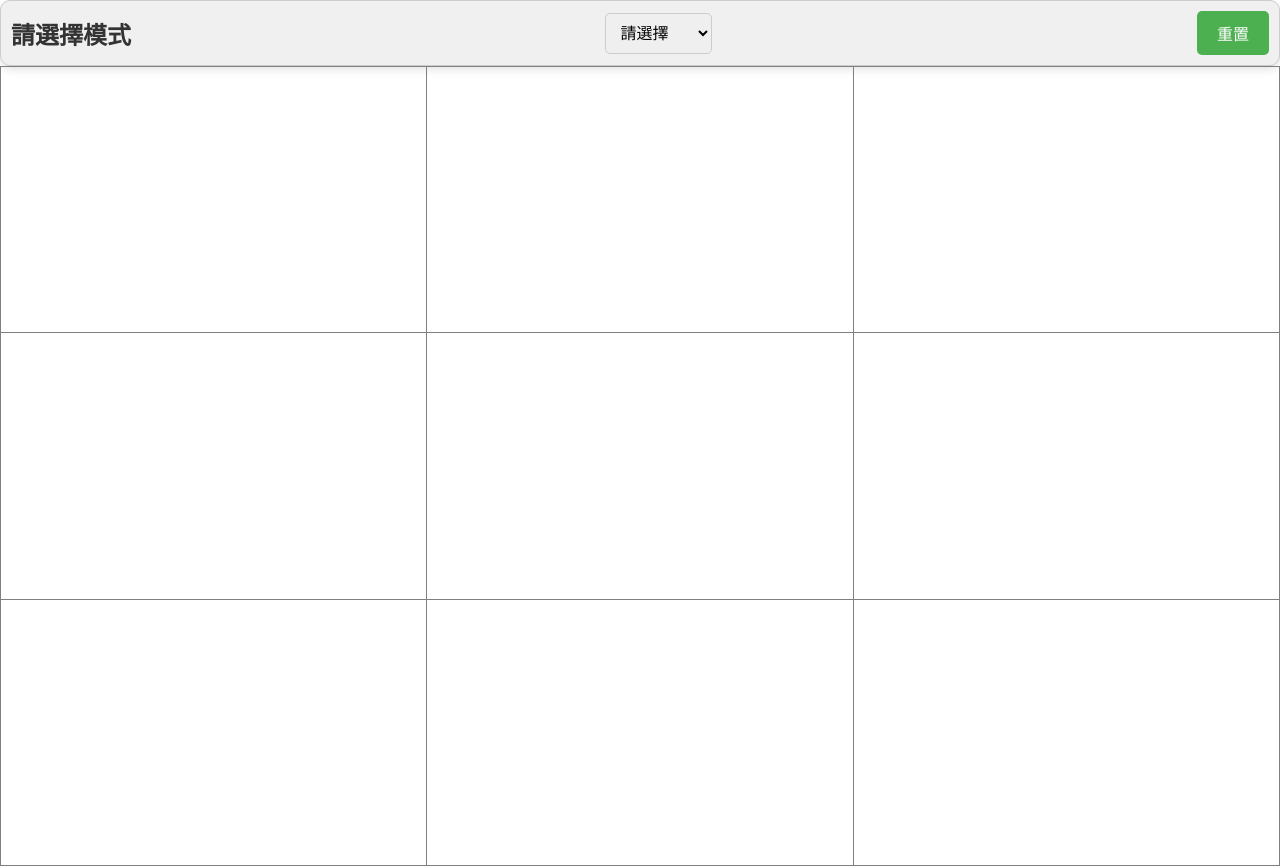
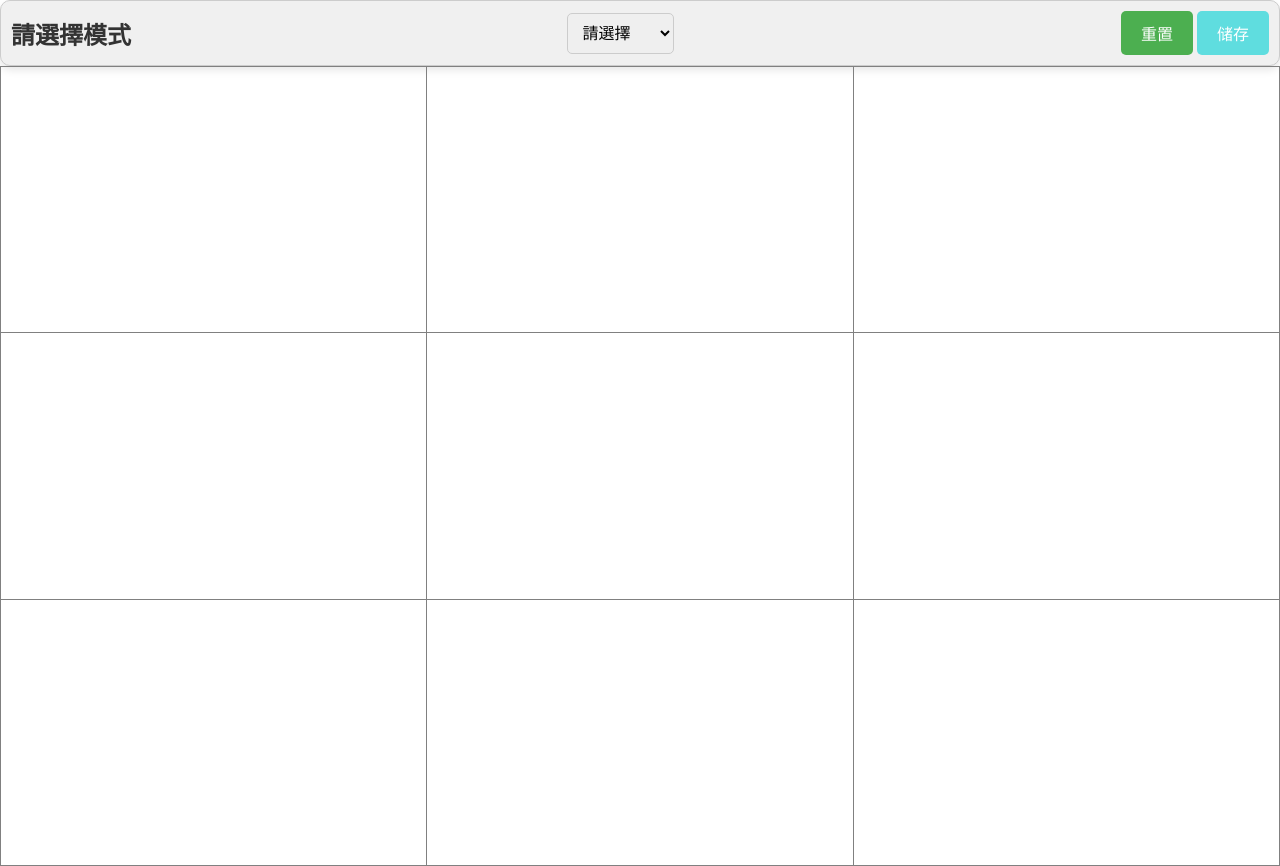
Before and after one commit to aico-confs/AI_TicTacToe, a Flask app: page / in a window 1280 px wide. Run offline with Flask 3, Linux system fonts and the light colour scheme; parts of the project's set-up code (start-up, migrations or seed data) failed here and were passed over.

Commit message:
更改save

```diff
--- a/app.py
+++ b/app.py
@@ -22,6 +22,13 @@ def reset_board():
         return  {'message':'200'}
     return  {'message':'reset_board error'}
 
+@app.route("/save", methods=[ "POST"])
+def save():
+    if request.method == "POST":
+        agent.save()
+        return  {'message':'200'}
+    return  {'message':'save error'}
+
 @app.route("/calc", methods=[ "POST"])
 def calc():
     if request.method == "POST":
@@ -42,6 +49,7 @@ def calc():
 
         next_state, reward, done = env.step(action)
         agent.learn(state, action, reward, next_state, done)
+
         # print(agent.get_q_value([[ 0,0,1], [0, 1 , 0], [ 0 , 0 ,-1]], (1, 0)))
         # for i in agent.q_table:
         #     if agent.q_table[i] > 0:
--- a/model.py
+++ b/model.py
@@ -78,7 +78,10 @@ class QLearningAgent:
         else :
             target_q = -1 * (reward + self.gamma * max_next_q)
         self.q_table[(self.to_tuple(state), action)] = current_q + self.alpha * (target_q - current_q)
-
+    def save(self):
+        print('進行學習更新......')
+        with open('config.pkl', 'wb') as f:
+            pickle.dump(self.q_table, f)
 
 # Initialize the environment
 env = TicTacToe()
--- a/templates/index.html
+++ b/templates/index.html
@@ -28,7 +28,11 @@
             <option value="自由模式">自由模式</option>
 
         </select>
+        <div>
         <button id="resetButton" onclick="resetGame()">重置</button>
+        <button id="saveButton" onclick="save()">储存</button>
+        </div>
+
     </div>
     <div class="tableBox">
         <table border="1">
--- a/templates/static/css/main.css
+++ b/templates/static/css/main.css
@@ -71,7 +71,24 @@ td:hover {
 #resetButton:active {
     background-color: #3e8e41;
 }
+#saveButton {
+    padding: 10px 20px;
+    background-color: #5fdddf;
+    color: white;
+    border: none;
+    border-radius: 5px;
+    cursor: pointer;
+    font-size: 16px;
+    transition: background-color 0.3s;
+}
 
+#saveButton:hover {
+    background-color: #66c3c5;
+}
+
+#saveButton:active {
+    background-color: #5fdddf;
+}
 .tableBox{
     height: 100vh;
 }
--- a/templates/static/js/main.js
+++ b/templates/static/js/main.js
@@ -73,7 +73,24 @@ function setSymbol(){
 }
 
 
+function save(){
+    $.ajax({
+        url: "save", /*資料提交到calc處*/
+        type: "POST",  /*採用POST方法提交*/
+        async:false,
+        data: { "mode":''},  /*提交的資料（json格式），從輸入框中獲取*/
+        /*result為后端函式回傳的json*/
+        success: function (result) {
 
+            if (result.message == "200") {
+                console.log('save');
+
+            }else{
+                console.log(result.message);
+            }
+        }
+    });
+}
 
 
 function resetGame(){
```
Also changed, not shown: sample.py (+11 -4 lines), 1 other file.
